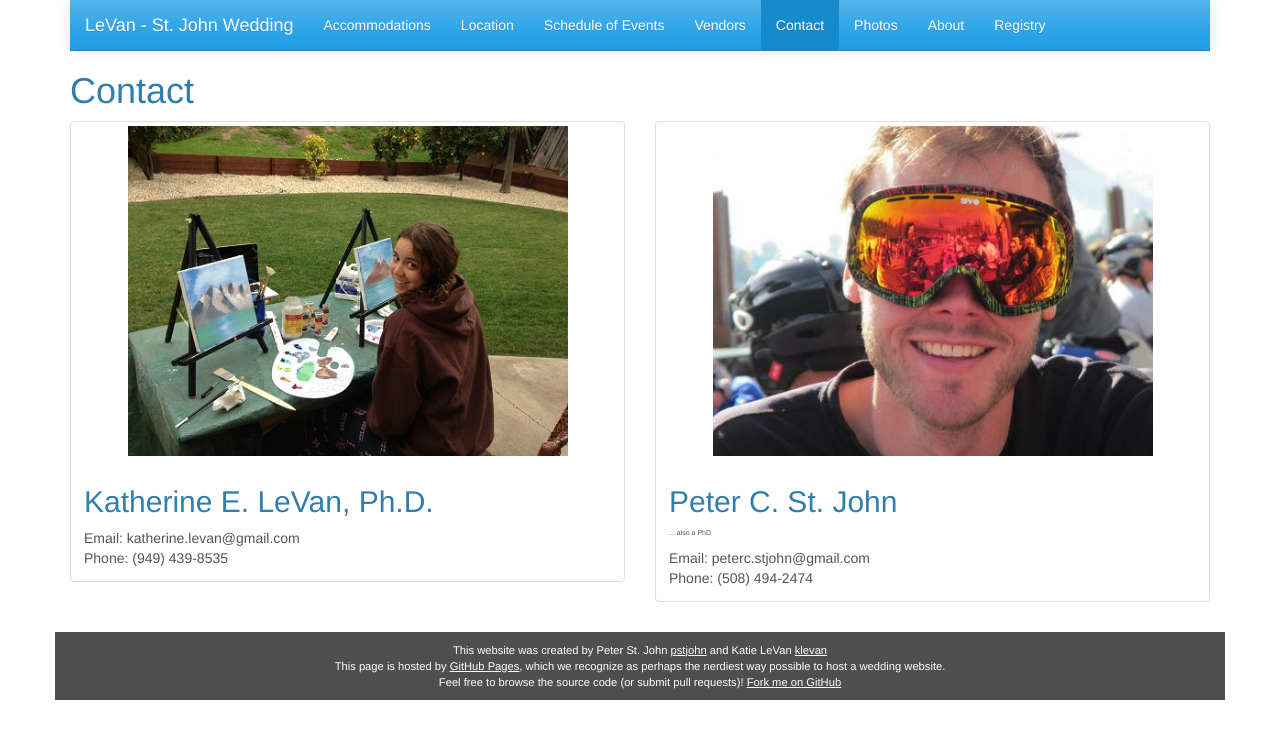
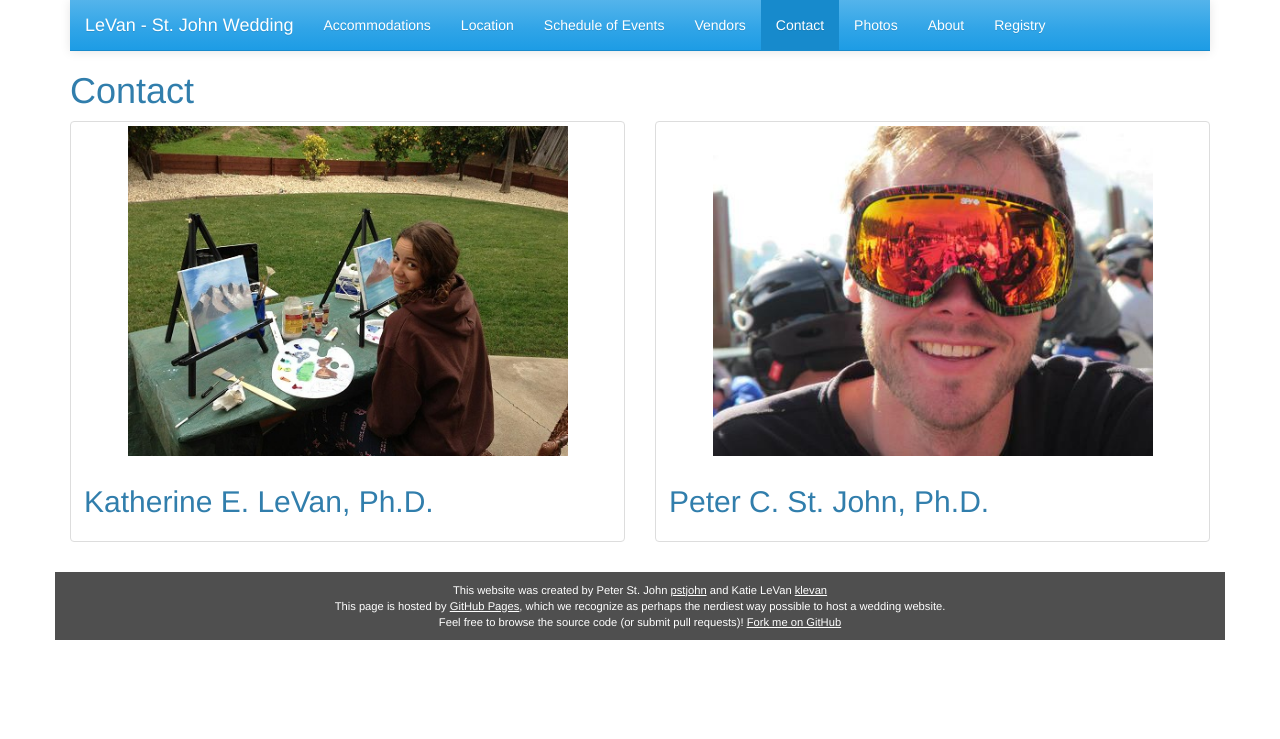
Before and after one commit to pstjohn/levanstjohn-wedding, a Jekyll site: the page built from contact/index.html, in a window 1280 px wide. Shown: the top 739 px of the page. Built offline with Jekyll 4.4.1, drawn with Linux system fonts in a browser that asks for light colours; nearby versions of some CDN libraries; library files that are not in the unit come from our copies.

Commit message:
remove info

```diff
--- a/contact/index.html
+++ b/contact/index.html
@@ -10,8 +10,6 @@ title: Contact
       <img src="{{site.baseurl}}/images/katie_small.jpg" alt="Katie" style="min-height:330px;height:330px;">
       <div class="caption">
         <h2>Katherine E. LeVan, Ph.D.</h2>
-        Email: katherine.levan@gmail.com<br>
-        Phone: (949) 439-8535
       </div>
     </div>
   </div>
@@ -20,11 +18,7 @@ title: Contact
     <div class="thumbnail">
       <img src="{{site.baseurl}}/images/peter_small.jpg" alt="Peter" style="min-height:330px;height:330px;">
       <div class="caption">
-        <h2>Peter C. St. John</h2>
-        <p style="font-size: 50%;"> ... also a PhD
-        </p>
-        Email: peterc.stjohn@gmail.com<br>
-        Phone: (508) 494-2474
-      </div>
+        <h2>Peter C. St. John, Ph.D.</h2>
+        </div>
     </div>
   </div>
```
